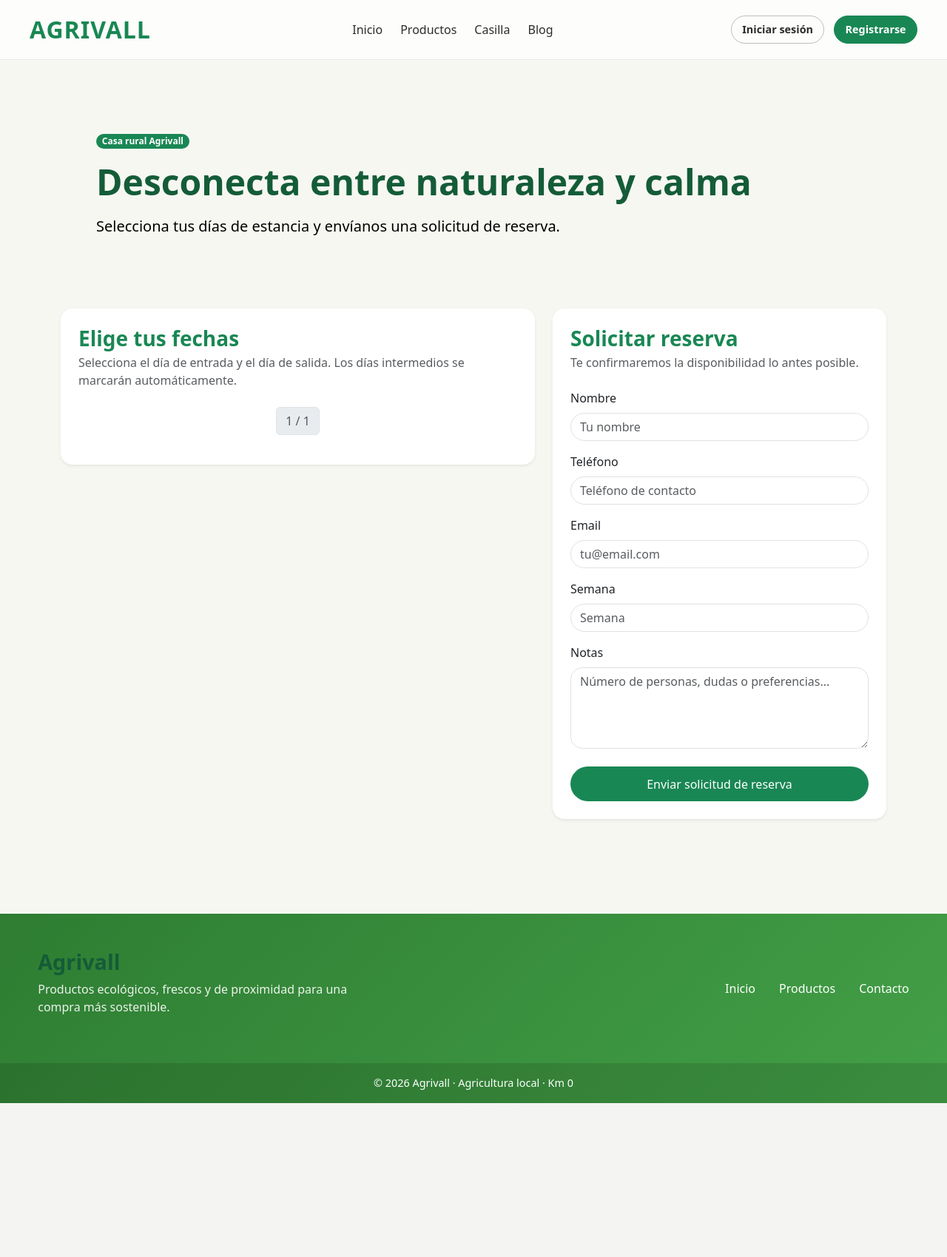
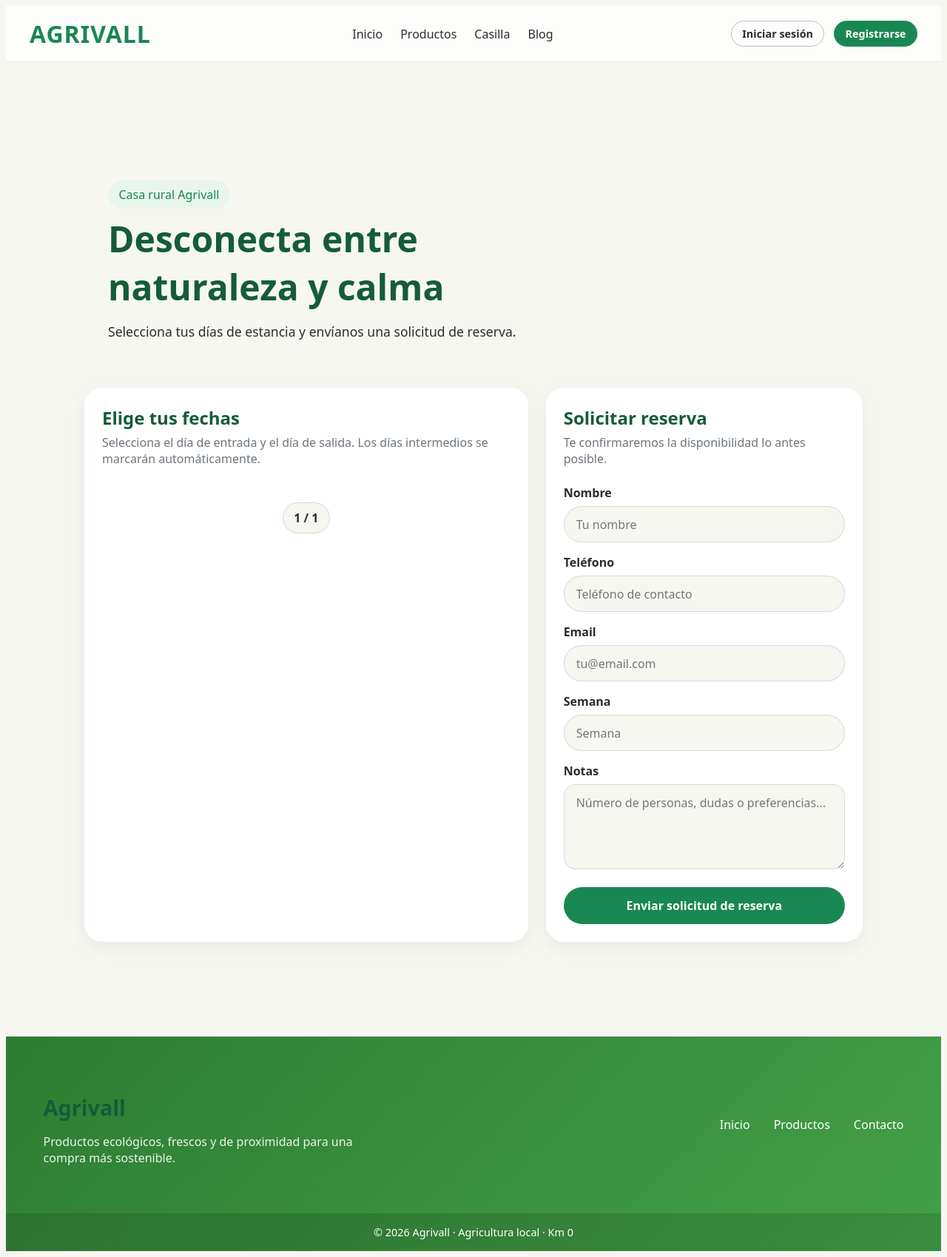
Before and after one commit to mtorpo/django-agrivall, a Django app: page /casilla/ in a window 1280 px wide. Shown: the whole page at 74% size. Before the commit the page ends 1491 px from the top, so only its background shows below. Run offline with Django 5.2, Linux system fonts and the light colour scheme; data that the repository does not hold is empty; some libraries are stand-ins or nearby versions.

Commit message:
front zero bootstrap

```diff
--- a/agrivall/static/css/casilla.css
+++ b/agrivall/static/css/casilla.css
@@ -1,17 +1,115 @@
-/* Pointer al seleccionar semana */
-.semana-card{
-    cursor: pointer;
+.casilla-page {
+    max-width: 1100px;
+    margin: 0 auto;
+    padding: 3rem 1.5rem;
 }
 
-.semana-card.seleccionada{
-    border: 2px solid var(--primary) !important;
+.casilla-hero {
+    min-height: 360px;
+
+    margin-bottom: 2rem;
+    padding: 2rem;
+
+    border-radius: var(--border-radius);
+
+    /* background: var(--primary-soft); */
+
+    display: flex;
+    align-items: flex-end;
+}
+
+.casilla-hero h1 {
+    max-width: 650px;
+    margin: 1rem 0;
+
+    font-size: clamp(2rem, 4vw, 3rem);
+}
+
+.casilla-hero p {
+    max-width: 620px;
+    margin: 0;
+
+    color: var(--text-main);
+    font-size: 1.1rem;
+}
+
+.casilla-layout {
+    display: grid;
+    grid-template-columns: 1.4fr 1fr;
+    gap: 1.5rem;
+}
+
+.casilla-card {
+    background: var(--bg-card);
+    border-radius: var(--border-radius);
+    box-shadow: var(--shadow-soft);
+
+    padding: 1.5rem;
+}
+
+.casilla-card-header {
+    margin-bottom: 1.5rem;
+}
+
+.casilla-card-header h2 {
+    margin: 0 0 .4rem;
+}
+
+.casilla-card-header p {
+    margin: 0;
+    color: var(--text-muted);
+}
+
+.semanas-lista {
+    display: flex;
+    flex-direction: column;
+    gap: 1rem;
+}
+
+.semana-card {
+    cursor: pointer;
+
+    padding: 1.2rem;
+
+    background: var(--bg-card);
+
+    border: 2px solid transparent;
+    border-radius: var(--border-radius);
+
+    box-shadow: var(--shadow-soft);
+
+    display: flex;
+    align-items: center;
+    justify-content: space-between;
+    gap: 1rem;
+}
+
+/* evita el movimiento tipo hover de soft-card */
+.semana-card:hover {
+    transform: none;
+}
+
+.semana-card.seleccionada {
+    border: 2px solid var(--primary);
     box-shadow: 0 0 0 4px var(--primary-soft);
 }
 
+.semana-card h3 {
+    margin: 0 0 .4rem;
+    font-size: 1.1rem;
+}
 
-/* ESTADOS CASILLA */
-.estado_casilla{
+.semana-card p {
+    margin: 0 0 .6rem;
+    color: var(--text-muted);
+}
 
+.semana-precio {
+    color: var(--primary);
+    white-space: nowrap;
+}
+
+.estado_casilla {
     padding: .1rem .5rem;
     border-radius: 999px;
 
@@ -19,28 +117,120 @@
     font-weight: 600;
 }
 
-/* Libre */
-
-.estado_casilla.libre{
-
-    background:#e8f5ec;
-    color:#198754;
+.estado_casilla.libre {
+    background: #e8f5ec;
+    color: #198754;
 }
 
-
-/* Pre-reserva */
-
-.estado_casilla.pre-reserva{
-
-    background:#fff3cd;
-    color:#997404;
+.estado_casilla.pre-reserva {
+    background: #fff3cd;
+    color: #997404;
 }
 
+.estado_casilla.reservado {
+    background: #f8d7da;
+    color: #842029;
+}
 
-/* Reservado */
+.paginacion {
+    margin-top: 1.5rem;
 
-.estado_casilla.reservado{
+    display: flex;
+    align-items: center;
+    justify-content: center;
+    gap: .7rem;
+}
 
-    background:#f8d7da;
-    color:#842029;
+.paginacion a,
+.paginacion span {
+    padding: .55rem .9rem;
+
+    border-radius: 999px;
+    border: 1px solid rgba(0,0,0,.12);
+
+    background: var(--bg-main);
+    color: var(--text-main);
+
+    font-weight: 600;
 }
+
+.paginacion a {
+    color: var(--primary);
+}
+
+.reserva-form {
+    display: flex;
+    flex-direction: column;
+    gap: 1rem;
+}
+
+.form-group {
+    display: flex;
+    flex-direction: column;
+    gap: .4rem;
+}
+
+.form-group label {
+    font-weight: 600;
+}
+
+.form-group input,
+.form-group textarea {
+    width: 100%;
+
+    padding: .8rem 1rem;
+
+    border: 1px solid rgba(0,0,0,.12);
+    border-radius: 1rem;
+
+    background: var(--bg-main);
+    color: var(--text-main);
+
+    font-family: var(--font-main);
+    font-size: 1rem;
+}
+
+.form-group input {
+    border-radius: 999px;
+}
+
+.form-group input:focus,
+.form-group textarea:focus {
+    outline: none;
+    border-color: var(--primary);
+    box-shadow: 0 0 0 4px var(--primary-soft);
+}
+
+.reserva-button {
+    margin-top: .5rem;
+
+    background: var(--primary);
+    color: white;
+
+    border: none;
+    border-radius: 999px;
+
+    padding: .85rem 1rem;
+
+    font-family: var(--font-main);
+    font-size: 1rem;
+    font-weight: 600;
+
+    cursor: pointer;
+}
+
+.reserva-button:hover {
+    background: var(--primary-dark);
+}
+
+@media (max-width: 850px) {
+
+    .casilla-layout {
+        grid-template-columns: 1fr;
+    }
+
+    .semana-card {
+        align-items: flex-start;
+        flex-direction: column;
+    }
+}
--- a/agrivall/templates/auth/login.html
+++ b/agrivall/templates/auth/login.html
@@ -10,7 +10,7 @@
     <link rel="stylesheet" href="{% static 'css/tema.css' %}">
     <link rel="stylesheet" href="{% static 'css/login.css' %}">
     <link rel="icon" href="{% static 'images/favicon.ico' %}" type="image/x-icon">
-    <link rel="stylesheet" href="{% static 'css/bootstrap.min.css' %}">
+    {% comment %} <link rel="stylesheet" href="{% static 'css/bootstrap.min.css' %}"> {% endcomment %}
 </head>
 
 <body>
@@ -90,7 +90,7 @@
 
     {% include "partials/footer.html" %}
 
-    <script src="{% static 'js/bootstrap.bundle.min.js' %}"></script>
+    {% comment %} <script src="{% static 'js/bootstrap.bundle.min.js' %}"></script> {% endcomment %}
 
 </body>
 </html>
--- a/agrivall/templates/auth/register.html
+++ b/agrivall/templates/auth/register.html
@@ -10,7 +10,7 @@
     <link rel="stylesheet" href="{% static 'css/tema.css' %}">
     <link rel="stylesheet" href="{% static 'css/register.css' %}">
     <link rel="icon" href="{% static 'images/favicon.ico' %}" type="image/x-icon">
-    <link rel="stylesheet" href="{% static 'css/bootstrap.min.css' %}">
+    {% comment %} <link rel="stylesheet" href="{% static 'css/bootstrap.min.css' %}"> {% endcomment %}
 </head>
 
 <body>
@@ -125,7 +125,7 @@
 
     {% include "partials/footer.html" %}
 
-    <script src="{% static 'js/bootstrap.bundle.min.js' %}"></script>
+    {% comment %} <script src="{% static 'js/bootstrap.bundle.min.js' %}"></script> {% endcomment %}
 
 </body>
 </html>
--- a/agrivall/templates/casilla.html
+++ b/agrivall/templates/casilla.html
@@ -4,170 +4,160 @@
 <html lang="es">
 <head>
     <meta charset="UTF-8">
-    <title>Agrivall</title>
+    <title>Casa rural Agrivall</title>
 
-    <link rel="stylesheet" href="{% static 'css/bootstrap.min.css' %}">
     <link rel="stylesheet" href="{% static 'css/nav.css' %}">
+    <link rel="stylesheet" href="{% static 'css/tema.css' %}">
     <link rel="stylesheet" href="{% static 'css/casilla.css' %}">
-    <link rel="stylesheet" href="{% static 'css/tema.css' %}">
     <link rel="stylesheet" href="{% static 'css/footer.css' %}">
     <link rel="icon" href="{% static 'images/favicon.ico' %}" type="image/x-icon">
-
-
 </head>
 
 <body>
 
 {% include "partials/nav.html" %}
 
-<main class="container py-5">
+<main class="casilla-page">
 
-    <section class="hero-rural d-flex align-items-end p-4 p-md-5 mb-5 text-white">
+    <section class="casilla-hero">
         <div>
-            <span class="badge bg-success rounded-pill mb-3">Casa rural Agrivall</span>
+            <span class="badge-green">Casa rural Agrivall</span>
 
-            <h1 class="display-5 fw-semibold mb-3">
-                Desconecta entre naturaleza y calma
-            </h1>
+            <h1>Desconecta entre naturaleza y calma</h1>
 
-            <p class="lead mb-0" style="color: black;">
+            <p>
                 Selecciona tus días de estancia y envíanos una solicitud de reserva.
             </p>
         </div>
     </section>
 
-    <section class="row g-4">
+    <section class="casilla-layout">
 
-        <div class="col-12 col-lg-7">
-            <div class="card border-0 shadow-sm rounded-4">
-                <div class="card-body p-4">
+        <section class="casilla-card" aria-labelledby="fechas-title">
 
-                    <h3 class="fw-semibold text-success mb-1">
-                        Elige tus fechas
-                    </h3>
+            <header class="casilla-card-header">
+                <h2 id="fechas-title">Elige tus fechas</h2>
 
-                    <p class="text-muted mb-4">
+                <p>
                     Selecciona el día de entrada y el día de salida. Los días intermedios se marcarán automáticamente.
                 </p>
+            </header>
+
+            <div class="semanas-lista">
+
                 {% for semana in page_obj %}
 
-                        <div
-                            class="card soft-card mb-3 semana-card"
+                    <article
+                        class="semana-card"
                         data-id="{{ semana.id }}"
                         data-semana="{{ semana.numero_sem }}"
                     >
-                            <div class="card-body">
 
-                                <h5 class="mb-2">
-                                    Semana {{ semana.numero_sem }}
-                                </h5>
+                        <div>
+                            <h3>Semana {{ semana.numero_sem }}</h3>
 
-                                <p class="mb-1 text-muted">
+                            <p>
                                 {{ semana.descriptor }}
                             </p>
 
                             <span class="estado_casilla {{ semana.estado }}">
                                 {{ semana.estado }} ●
                             </span>
+                        </div>
 
-                                <span class="float-end fw-semibold text-success">
+                        <strong class="semana-precio">
                             {{ semana.precio }} €
+                        </strong>
+
+                    </article>
+
+                {% endfor %}
+
+            </div>
+
+            <nav class="paginacion" aria-label="Paginación de semanas">
+
+                {% if page_obj.has_previous %}
+                    <a href="?page={{ page_obj.previous_page_number }}">
+                        Anterior
+                    </a>
+                {% endif %}
+
+                <span>
+                    {{ page_obj.number }} / {{ page_obj.paginator.num_pages }}
                 </span>
 
-                            </div>
-                        </div>
-                    {% endfor %}
-                    {% comment %} PAGINACIÓN {% endcomment %}
-                    <nav class="mt-4">
-                        <ul class="pagination justify-content-center">
-
-                            {% if page_obj.has_previous %}
-                                <li class="page-item">
-                                    <a class="page-link" href="?page={{ page_obj.previous_page_number }}">
-                                        Anterior
+                {% if page_obj.has_next %}
+                    <a href="?page={{ page_obj.next_page_number }}">
+                        Siguiente
                     </a>
-                                </li>
                 {% endif %}
 
-                            <li class="page-item disabled">
-                                <span class="page-link">
-                                    {{ page_obj.number }} / {{ page_obj.paginator.num_pages }}
-                                </span>
-                            </li>
-
-                            {% if page_obj.has_next %}
-                                <li class="page-item">
-                                    <a class="page-link" href="?page={{ page_obj.next_page_number }}">
-                                        Siguiente
-                                    </a>
-                                </li>
-                            {% endif %}
-
-                        </ul>
             </nav>
 
-                </div>
-            </div>
-        </div>
+        </section>
 
-        <div class="col-12 col-lg-5">
-            <div class="card border-0 shadow-sm rounded-4">
-                <div class="card-body p-4">
 
-                    <h3 class="fw-semibold text-success mb-1">
-                        Solicitar reserva
-                    </h3>
+        <section class="casilla-card" aria-labelledby="reserva-title">
 
-                    <p class="text-muted mb-4">
+            <header class="casilla-card-header">
+                <h2 id="reserva-title">Solicitar reserva</h2>
+
+                <p>
                     Te confirmaremos la disponibilidad lo antes posible.
                 </p>
+            </header>
 
-                    <form method="post" action="{% url 'casilla' %}">
+            <form method="post" action="{% url 'casilla' %}" class="reserva-form">
                 {% csrf_token %}
 
-                        <div class="mb-3">
-                            <label class="form-label">Nombre</label>
+                <div class="form-group">
+                    <label for="nombre">Nombre</label>
+
                     <input
                         type="text"
+                        id="nombre"
                         name="nombre"
-                                class="form-control rounded-pill"
                         placeholder="Tu nombre"
                         required
                     >
                 </div>
 
-                        <div class="mb-3">
-                            <label class="form-label">Teléfono</label>
+                <div class="form-group">
+                    <label for="telefono">Teléfono</label>
+
                     <input
                         type="tel"
+                        id="telefono"
                         name="telefono"
-                                class="form-control rounded-pill"
                         placeholder="Teléfono de contacto"
                         required
                     >
                 </div>
 
-                        <div class="mb-3">
-                            <label class="form-label">Email</label>
+                <div class="form-group">
+                    <label for="email">Email</label>
+
                     <input
                         type="email"
+                        id="email"
                         name="email"
-                                class="form-control rounded-pill"
                         placeholder="tu@email.com"
                         required
                     >
                 </div>
 
-                        <div class="mb-3">
-                            <label class="form-label">Semana</label>
+                <div class="form-group">
+                    <label for="semanaVisible">Semana</label>
+
                     <input
                         type="number"
-                                class="form-control rounded-pill"
                         id="semanaVisible"
                         placeholder="Semana"
                         readonly
                         required
                     >
+
                     <input
                         type="hidden"
                         name="semana_id"
@@ -175,33 +165,30 @@
                     >
                 </div>
 
-                        <div class="mb-4">
-                            <label class="form-label">Notas</label>
+                <div class="form-group">
+                    <label for="notas">Notas</label>
+
                     <textarea
+                        id="notas"
                         name="notas"
-                                class="form-control rounded-4"
                         rows="4"
                         placeholder="Número de personas, dudas o preferencias..."
                     ></textarea>
                 </div>
 
-                        <button type="submit" class="btn btn-green rounded-pill w-100">
+                <button type="submit" class="reserva-button">
                     Enviar solicitud de reserva
                 </button>
 
             </form>
 
-                </div>
-            </div>
-        </div>
+        </section>
 
     </section>
 
 </main>
 
 {% include "partials/footer.html" %}
-
-<script src="{% static 'js/bootstrap.bundle.min.js' %}"></script>
 
 <script>
 
@@ -210,25 +197,18 @@
     const semanaVisible = document.getElementById("semanaVisible");
     const semanaId = document.getElementById("semanaId");
 
-
     cards.forEach(card => {
 
         card.addEventListener("click", () => {
 
-            // quita selección anterior
             cards.forEach(c =>
                 c.classList.remove("seleccionada")
             );
 
-            // marca seleccionada
             card.classList.add("seleccionada");
 
-            // rellena formulario
-            semanaVisible.value =
-                card.dataset.semana;
-
-            semanaId.value =
-                card.dataset.id;
+            semanaVisible.value = card.dataset.semana;
+            semanaId.value = card.dataset.id;
 
         });
 
```
Lines whose indentation alone changed are shown as unchanged.
